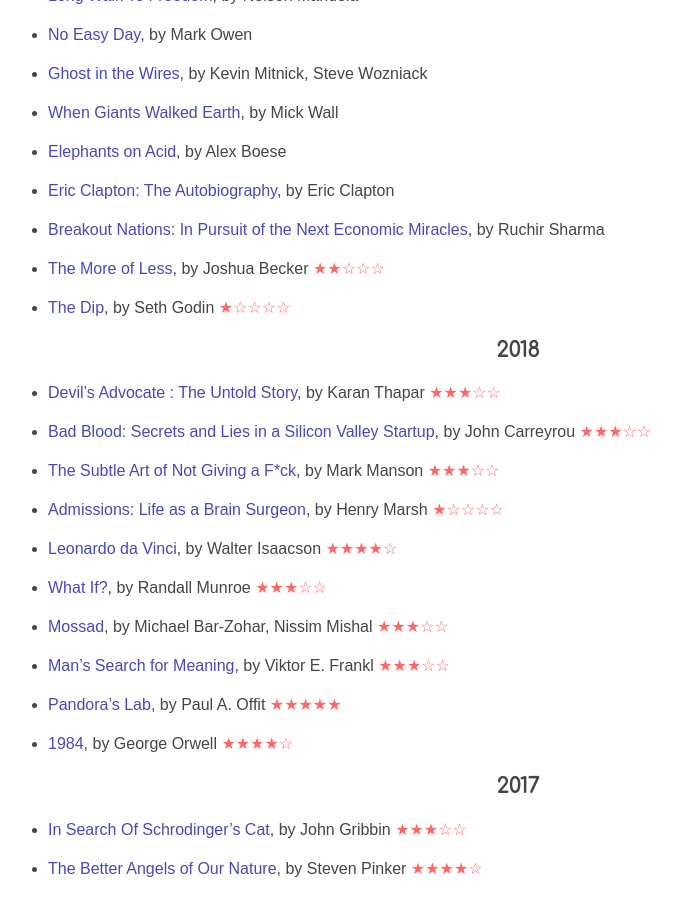
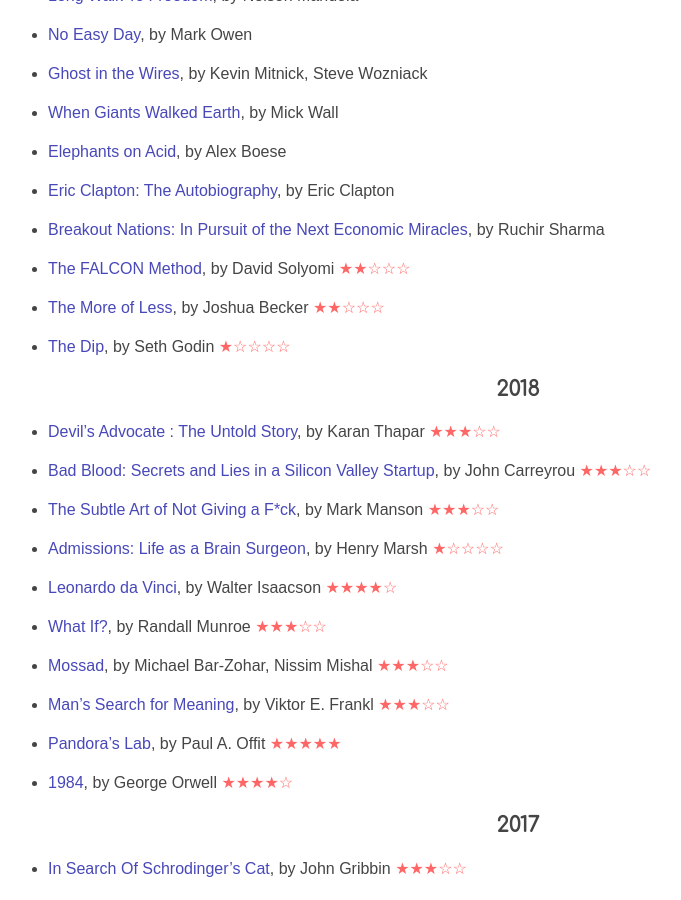
Before and after one commit to lprimeroo/saruftw.github.io.old, a Jekyll site: the page built from meta.md, in a window 1280 px wide and 900 px high, scrolled down 587 px. Shown: the whole window, without its empty margins (122-803 px from the left). Built offline with Jekyll 4.4.1, drawn with Linux system fonts in a browser that asks for light colours; nearby versions of some CDN libraries.

Commit message:
Update meta.md

```diff
--- a/meta.md
+++ b/meta.md
@@ -40,6 +40,8 @@
 * <a href="https://www.amazon.com/Clapton-Autobiography-Eric/dp/038551851X/ref=tmm_hrd_swatch_0?_encoding=UTF8&qid=1519649164&sr=1-1">Eric Clapton: The Autobiography</a>, by Eric Clapton
 
 * <a href="https://www.amazon.com/Breakout-Nations-Pursuit-Economic-Miracles/dp/0393345408/ref=sr_1_1?s=books&ie=UTF8&qid=1530035427&sr=1-1&keywords=breakout+nation&dpID=41hYc4eB4cL&preST=_SY291_BO1,204,203,200_QL40_&dpSrc=srch">Breakout Nations: In Pursuit of the Next Economic Miracles</a>, by Ruchir Sharma
+
+* <a href="https://www.amazon.com/FALCON-Method-Building-Passive-Investing/dp/1631610406/ref=sr_1_1?crid=3S1QZ0OD66SDB&keywords=the+falcon+method&qid=1553246001&s=gateway&sprefix=the+falcon+method%2Caps%2C332&sr=8-1">The FALCON Method</a>, by David Solyomi<span class="rating">  &#9733;&#9733;&#9734;&#9734;&#9734;</span>
 
 * <a href="https://www.amazon.in/More-Less-Finding-Under-Everything/dp/1601427964">The More of Less</a>, by Joshua Becker<span class="rating">  &#9733;&#9733;&#9734;&#9734;&#9734;</span>
 
```
